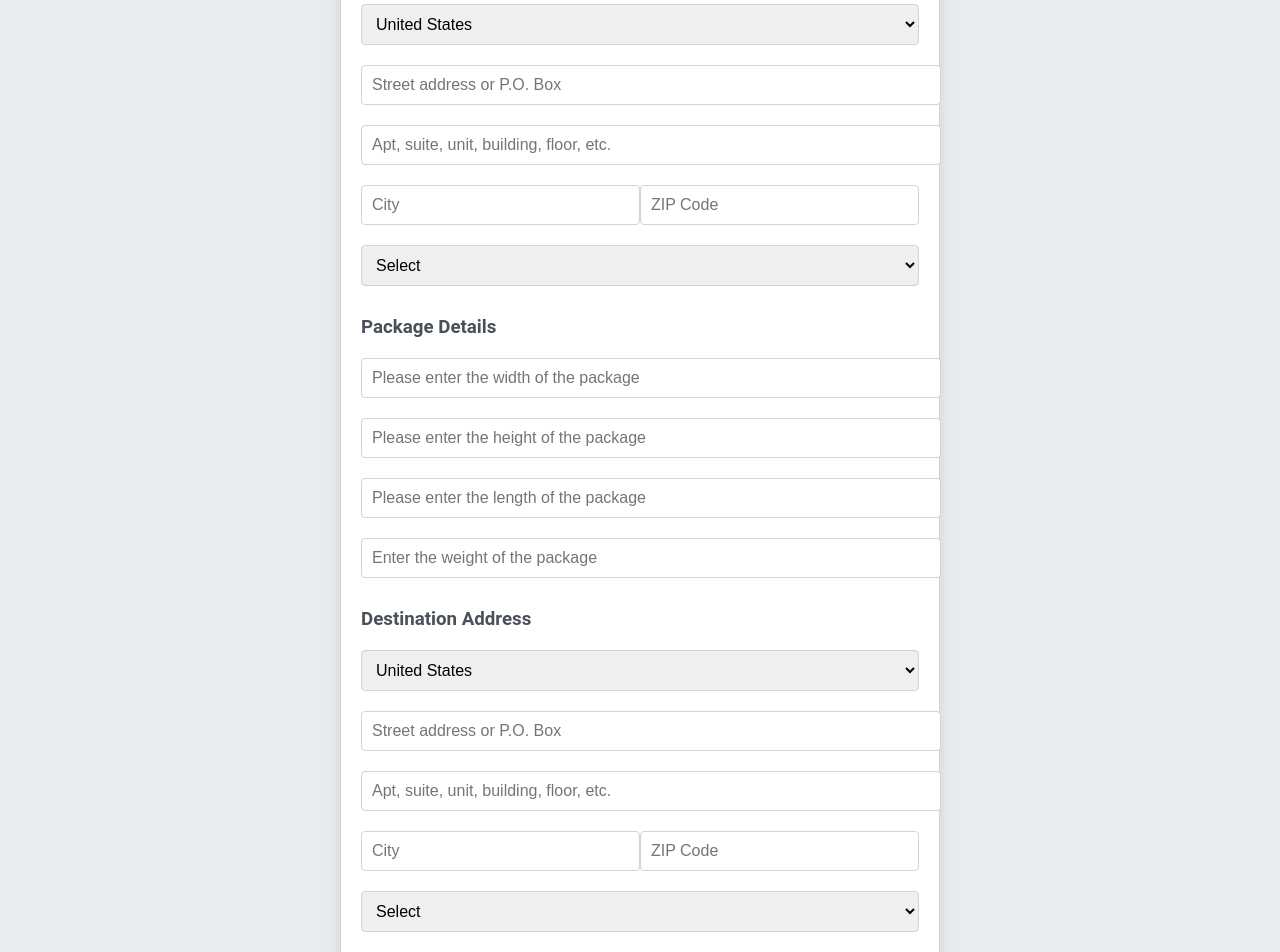
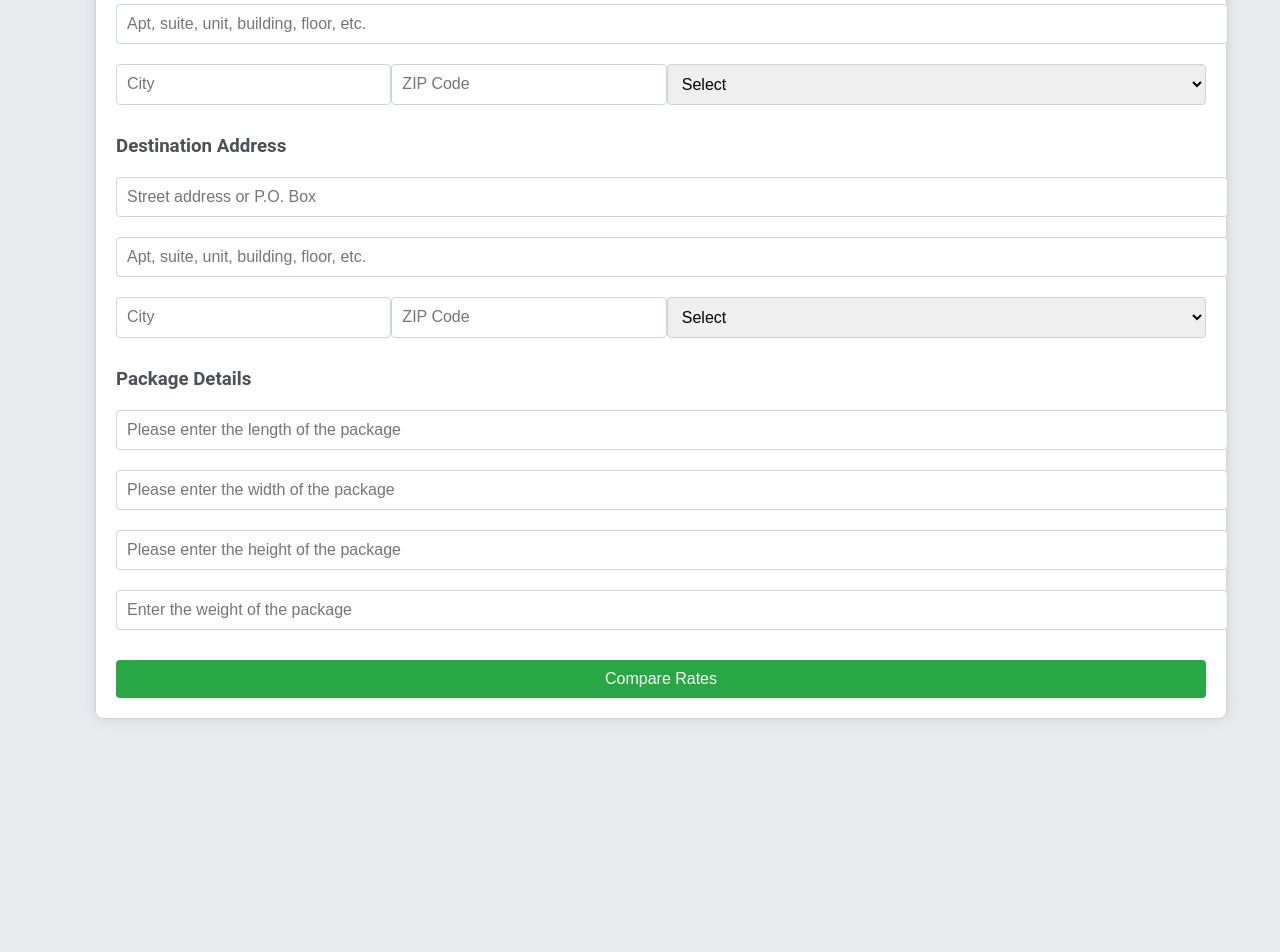
Before and after one commit to Munavvarh/shipping-rate-comparison, a React (Create React App) app: page / in a window 1280 px wide. Shown: the part 240-1192 px from the top of the page. After the commit the page ends 999 px from the top, so only its background shows below. Built offline with nearby package versions, Linux system fonts and the light colour scheme.

Commit message:
completed fedex frontend to backend mapping and updated js files

```diff
--- a/package.json
+++ b/package.json
@@ -6,6 +6,8 @@
     "@testing-library/jest-dom": "^5.17.0",
     "@testing-library/react": "^13.4.0",
     "@testing-library/user-event": "^13.5.0",
+    "axios": "^1.7.2",
+    "http-proxy-middleware": "^3.0.0",
     "react": "^18.3.1",
     "react-dom": "^18.3.1",
     "react-scripts": "5.0.1",
@@ -34,5 +36,6 @@
       "last 1 firefox version",
       "last 1 safari version"
     ]
-  }
+  },
+  "proxy": "http://127.0.0.1:5000"
 }
--- a/src/App.css
+++ b/src/App.css
@@ -1,4 +1,3 @@
-/* src/App.css */
 body {
   background-color: #e9ecef;
   font-family: 'Roboto', sans-serif;
@@ -94,7 +93,7 @@ button:hover {
 .rate-comparison-table td {
   border: 1px solid #ced4da;
   padding: 12px;
-  text-align: left;
+  text-align: center;
 }
 
 .rate-comparison-table th {
--- a/src/App.js
+++ b/src/App.js
@@ -1,34 +1,17 @@
 // src/App.js
-import React, { useState } from 'react';
+import React from 'react';
 import './App.css';
-import Header from './Header';
-import PackageForm from './PackageForm';
-import RateComparisonTable from './RateComparisonTable';
+import RateFetcher from './RateFetcher';
 
 function App() {
-  const [rates, setRates] = useState([]);
-  const [showTable, setShowTable] = useState(false);
-
-  const handleFormSubmit = (formData) => {
-    // Fetch data from backend here and update rates state
-    // For now, we'll use dummy data
-    const dummyRates = [
-      { service: 'Overnight Shipping', UPS: '$30.00', FedEx: '$32.00', USPS: '$31.00' },
-      { service: 'Two-Day Shipping', UPS: '$20.00', FedEx: '$22.00', USPS: '$21.00' },
-      { service: 'Three-Day Shipping', UPS: '$15.00', FedEx: '$17.00', USPS: '$16.00' },
-      { service: 'Ground Shipping', UPS: '$10.00', FedEx: '$12.00', USPS: '$11.00' }
-    ];
-    setRates(dummyRates);
-    setShowTable(true);
-  };
-
   return (
     <div className="App">
-      <Header />
-      <div className="package-form-container">
-        <PackageForm onSubmit={handleFormSubmit} />
-      </div>
-      {showTable && <RateComparisonTable rates={rates} />}
+      <header className="App-header">
+        <h1>Shipping Rates Tool</h1>
+      </header>
+      <main>
+        <RateFetcher />
+      </main>
     </div>
   );
 }
--- a/src/PackageForm.js
+++ b/src/PackageForm.js
@@ -5,22 +5,20 @@ const states = ["Select", "AL", "AK", "AZ", "AR", "CA", "CO", "CT", "DE", "FL",
 
 const PackageForm = ({ onSubmit }) => {
   const [formData, setFormData] = useState({
-    originCountry: 'United States',
     originStreet: '',
     originApt: '',
     originCity: '',
-    originState: 'Select',
+    originState: '',
     originZip: '',
-    destCountry: 'United States',
     destStreet: '',
     destApt: '',
     destCity: '',
-    destState: 'Select',
+    destState: '',
     destZip: '',
+    weight: '',
+    packageLength: '',
     packageWidth: '',
-    packageHeight: '',
-    packageLength: '',
-    packageWeight: ''
+    packageHeight: ''
   });
 
   const handleChange = (e) => {
@@ -33,50 +31,36 @@ const PackageForm = ({ onSubmit }) => {
   };
 
   return (
-    <div className="package-form-container">
-      <form onSubmit={handleSubmit} className="package-form">
-        <h3>Origin Address</h3>
-        <select name="originCountry" value={formData.originCountry} onChange={handleChange}>
-          <option value="United States">United States</option>
-          {/* Add other countries if needed */}
-        </select>
-        <input type="text" name="originStreet" placeholder="Street address or P.O. Box" value={formData.originStreet} onChange={handleChange} />
-        <input type="text" name="originApt" placeholder="Apt, suite, unit, building, floor, etc." value={formData.originApt} onChange={handleChange} />
-        <div className="address-row">
-          <input type="text" name="originCity" placeholder="City" value={formData.originCity} onChange={handleChange} />
-          <input type="text" name="originZip" placeholder="ZIP Code" value={formData.originZip} onChange={handleChange} />
-        </div>
-        <select name="originState" value={formData.originState} onChange={handleChange}>
+    <form onSubmit={handleSubmit} className="package-form">
+      <h3>Origin Address</h3>
+      <input type="text" name="originStreet" placeholder="Street address or P.O. Box" onChange={handleChange} />
+      <input type="text" name="originApt" placeholder="Apt, suite, unit, building, floor, etc." onChange={handleChange} />
+      <div className="address-row">
+        <input type="text" name="originCity" placeholder="City" onChange={handleChange} />
+        <input type="text" name="originZip" placeholder="ZIP Code" onChange={handleChange} />
+        <select name="originState" onChange={handleChange}>
           {states.map(state => <option key={state} value={state}>{state}</option>)}
         </select>
+      </div>
 
-        <h3>Package Details</h3>
-        <input type="text" name="packageWidth" placeholder="Please enter the width of the package" value={formData.packageWidth} onChange={handleChange} />
-        <input type="text" name="packageHeight" placeholder="Please enter the height of the package" value={formData.packageHeight} onChange={handleChange} />
-        <input type="text" name="packageLength" placeholder="Please enter the length of the package" value={formData.packageLength} onChange={handleChange} />
-        <input type="text" name="packageWeight" placeholder="Enter the weight of the package" value={formData.packageWeight} onChange={handleChange} />
-
-        <h3>Destination Address</h3>
-        <select name="destCountry" value={formData.destCountry} onChange={handleChange}>
-          <option value="United States">United States</option>
-          {/* Add other countries if needed */}
-        </select>
-        <input type="text" name="destStreet" placeholder="Street address or P.O. Box" value={formData.destStreet} onChange={handleChange} />
-        <input type="text" name="destApt" placeholder="Apt, suite, unit, building, floor, etc." value={formData.destApt} onChange={handleChange} />
-        <div className="address-row">
-          <input type="text" name="destCity" placeholder="City" value={formData.destCity} onChange={handleChange} />
-          <input type="text" name="destZip" placeholder="ZIP Code" value={formData.destZip} onChange={handleChange} />
-        </div>
-        <select name="destState" value={formData.destState} onChange={handleChange}>
+      <h3>Destination Address</h3>
+      <input type="text" name="destStreet" placeholder="Street address or P.O. Box" onChange={handleChange} />
+      <input type="text" name="destApt" placeholder="Apt, suite, unit, building, floor, etc." onChange={handleChange} />
+      <div className="address-row">
+        <input type="text" name="destCity" placeholder="City" onChange={handleChange} />
+        <input type="text" name="destZip" placeholder="ZIP Code" onChange={handleChange} />
+        <select name="destState" onChange={handleChange}>
           {states.map(state => <option key={state} value={state}>{state}</option>)}
         </select>
+      </div>
 
-
-        <button type="submit">Compare Rates</button>
-
-
-      </form>
-    </div>
+      <h3>Package Details</h3>
+      <input type="text" name="packageLength" placeholder="Please enter the length of the package" onChange={handleChange} />
+      <input type="text" name="packageWidth" placeholder="Please enter the width of the package" onChange={handleChange} />
+      <input type="text" name="packageHeight" placeholder="Please enter the height of the package" onChange={handleChange} />
+      <input type="text" name="weight" placeholder="Enter the weight of the package" onChange={handleChange} />
+      <button type="submit">Compare Rates</button>
+    </form>
   );
 };
 
--- /dev/null
+++ b/src/RateFetcher.js
@@ -0,0 +1,113 @@
+// src/RateFetcher.js
+import React, { useState } from 'react';
+import axios from 'axios';
+import PackageForm from './PackageForm';
+import ShippingRatesTable from './ShippingRatesTable';
+
+const RateFetcher = () => {
+  const [rates, setRates] = useState([]);
+  const [error, setError] = useState(null);
+
+  const getAccessToken = async () => {
+    try {
+      const response = await axios.post('http://127.0.0.1:5000/fedex/token');
+      const accessToken = response.data.access_token;
+      if (!accessToken) {
+        throw new Error('Failed to retrieve FedEx access token');
+      }
+      return accessToken;
+    } catch (error) {
+      console.error('Error fetching access token:', error.response?.data || error.message);
+      setError(error.response?.data?.message || 'Failed to retrieve FedEx access token');
+      throw error;
+    }
+  };
+
+  const getRateQuote = async (accessToken, formData) => {
+    const payload = {
+      accountNumber: { value: '740561073' },
+      rateRequestControlParameters: { returnTransitTimes: true },
+      requestedShipment: {
+        shipper: {
+          address: {
+            streetLines: [formData.originStreet, formData.originApt],
+            city: formData.originCity,
+            stateOrProvinceCode: formData.originState,
+            postalCode: formData.originZip,
+            countryCode: 'US'
+          }
+        },
+        recipient: {
+          address: {
+            streetLines: [formData.destStreet, formData.destApt],
+            city: formData.destCity,
+            stateOrProvinceCode: formData.destState,
+            postalCode: formData.destZip,
+            countryCode: 'US'
+          }
+        },
+        pickupType: 'DROPOFF_AT_FEDEX_LOCATION',
+        rateRequestType: ['ACCOUNT'],
+        requestedPackageLineItems: [
+          {
+            groupPackageCount: 1,
+            weight: { units: 'LB', value: parseFloat(formData.weight) },
+            dimensions: {
+              length: parseFloat(formData.packageLength),
+              width: parseFloat(formData.packageWidth),
+              height: parseFloat(formData.packageHeight),
+              units: 'IN'
+            }
+          }
+        ]
+      }
+    };
+
+    try {
+      const response = await axios.post(
+        'https://apis-sandbox.fedex.com/rate/v1/rates/quotes',
+        payload,
+        {
+          headers: {
+            Authorization: `Bearer ${accessToken}`,
+            'Content-Type': 'application/json',
+          },
+        }
+      );
+
+      if (response.data.output && response.data.output.rateReplyDetails) {
+        return response.data.output.rateReplyDetails;
+      } else {
+        setError('No rate details found');
+        return [];
+      }
+    } catch (error) {
+      console.error('Error fetching rate quotes:', error.response?.data || error.message);
+      setError(error.response?.data?.message || 'Failed to fetch rate quotes');
+      throw error;
+    }
+  };
+
+  const fetchRates = async (formData) => {
+    setError(null); // Reset error state before starting new request
+    try {
+      const accessToken = await getAccessToken();
+      const rateDetails = await getRateQuote(accessToken, formData);
+      setRates(rateDetails);
+    } catch (error) {
+      // The error is already handled in the getAccessToken or getRateQuote function
+    }
+  };
+
+  return (
+    <div>
+      <PackageForm onSubmit={fetchRates} />
+      {error && <p style={{ color: 'red' }}>{error}</p>}
+      {rates.length > 0 && (
+        <ShippingRatesTable rates={rates} />
+      )}
+    </div>
+  );
+};
+
+export default RateFetcher;
--- /dev/null
+++ b/src/ShippingRatesTable.js
@@ -0,0 +1,41 @@
+// src/components/ShippingRatesTable.js
+import React from 'react';
+
+const ShippingRatesTable = ({ rates }) => {
+  const serviceMappings = {
+    'Overnight Shipping': 'PRIORITY_OVERNIGHT',
+    'Two-Day Shipping': 'FEDEX_2_DAY',
+    'Three-Day Shipping': 'FEDEX_EXPRESS_SAVER',
+    'Ground Shipping': 'FEDEX_GROUND',
+  };
+
+  const getFedExRate = (serviceType) => {
+    const rate = rates.find(rate => rate.serviceType === serviceType);
+    return rate ? `$${rate.ratedShipmentDetails[0].totalNetCharge}` : '-';
+  };
+
+  return (
+    <table className="rate-comparison-table">
+      <thead>
+        <tr>
+          <th>Services</th>
+          <th>UPS</th>
+          <th>FedEx</th>
+          <th>USPS</th>
+        </tr>
+      </thead>
+      <tbody>
+        {Object.keys(serviceMappings).map((service, index) => (
+          <tr key={index}>
+            <td>{service}</td>
+            <td>-</td> {/* Placeholder for UPS rate */}
+            <td>{getFedExRate(serviceMappings[service])}</td>
+            <td>-</td> {/* Placeholder for USPS rate */}
+          </tr>
+        ))}
+      </tbody>
+    </table>
+  );
+};
+
+export default ShippingRatesTable;
```
Also changed, not shown: src/RateComparisonTable.js (deleted, +0 -35 lines), src/setupProxy.js (added, +11 -0 lines), src/apiService.js (added), 1 other file (tests, documents, lock files or other folders).
